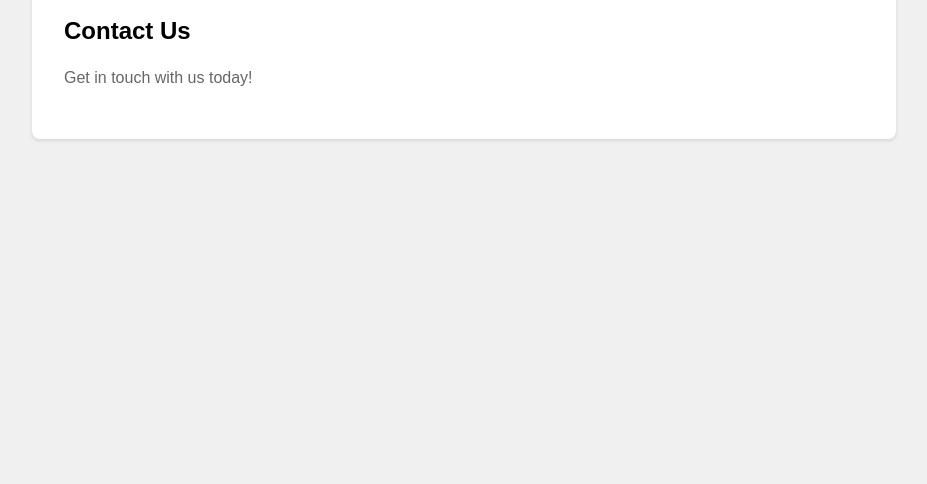
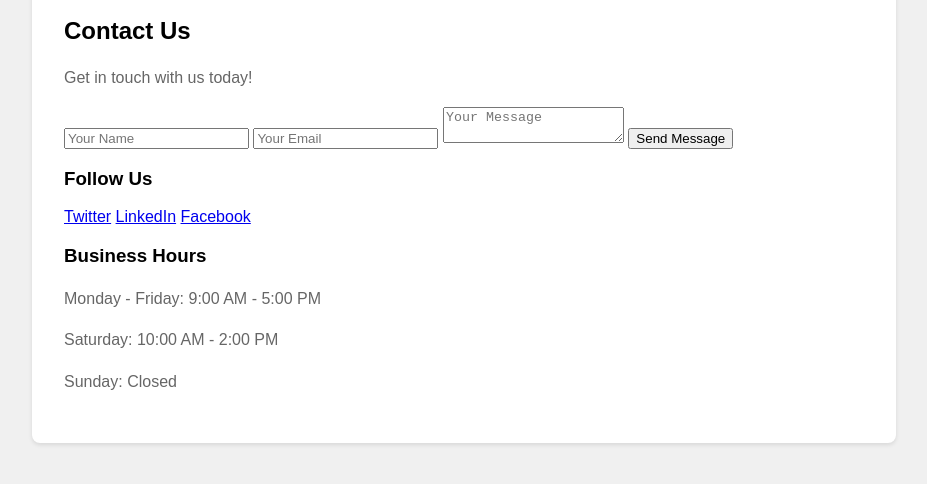
Before and after one commit to Moukt4r/skjenk-kleppar-gpt, a plain HTML site: page index.html in a window 1280 px wide. Shown: the part 172-656 px from the top of the page, without its empty margins (176-1103 px from the left). Drawn offline with Linux system fonts and the light colour scheme.

Commit message:
Update contact section with form and additional information

```diff
--- a/index.html
+++ b/index.html
@@ -13,6 +13,24 @@
         <section class="contact">
             <h2>Contact Us</h2>
             <p>Get in touch with us today!</p>
+            <form class="contact-form">
+                <input type="text" placeholder="Your Name" required>
+                <input type="email" placeholder="Your Email" required>
+                <textarea placeholder="Your Message" required></textarea>
+                <button type="submit">Send Message</button>
+            </form>
+            <div class="social-links">
+                <h3>Follow Us</h3>
+                <a href="#">Twitter</a>
+                <a href="#">LinkedIn</a>
+                <a href="#">Facebook</a>
+            </div>
+            <div class="business-hours">
+                <h3>Business Hours</h3>
+                <p>Monday - Friday: 9:00 AM - 5:00 PM</p>
+                <p>Saturday: 10:00 AM - 2:00 PM</p>
+                <p>Sunday: Closed</p>
+            </div>
         </section>
     </div>
 </body>
```
